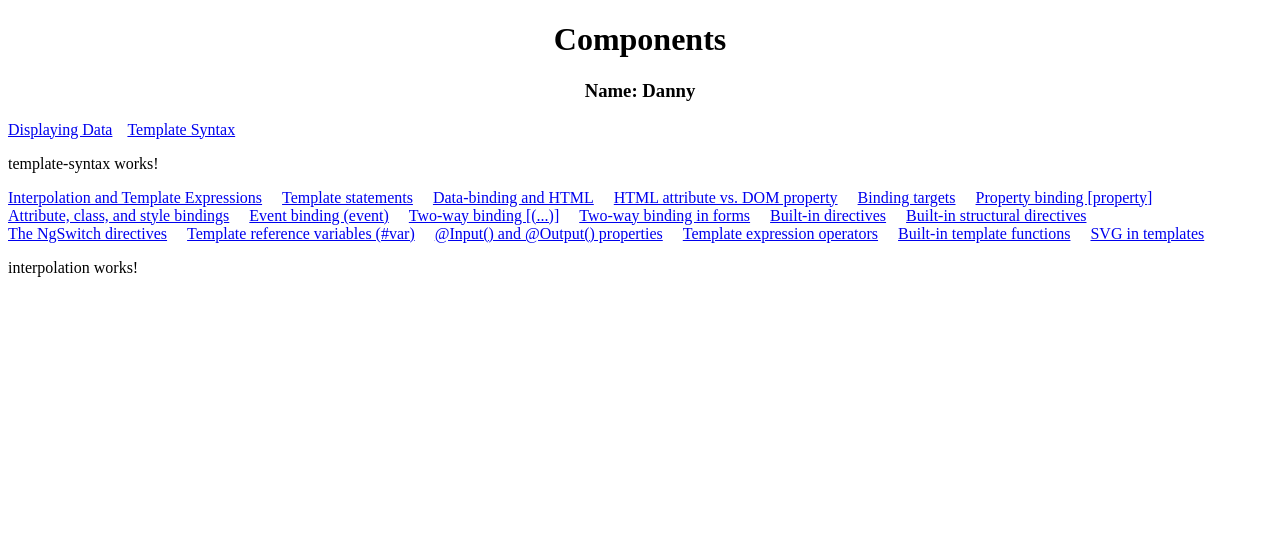
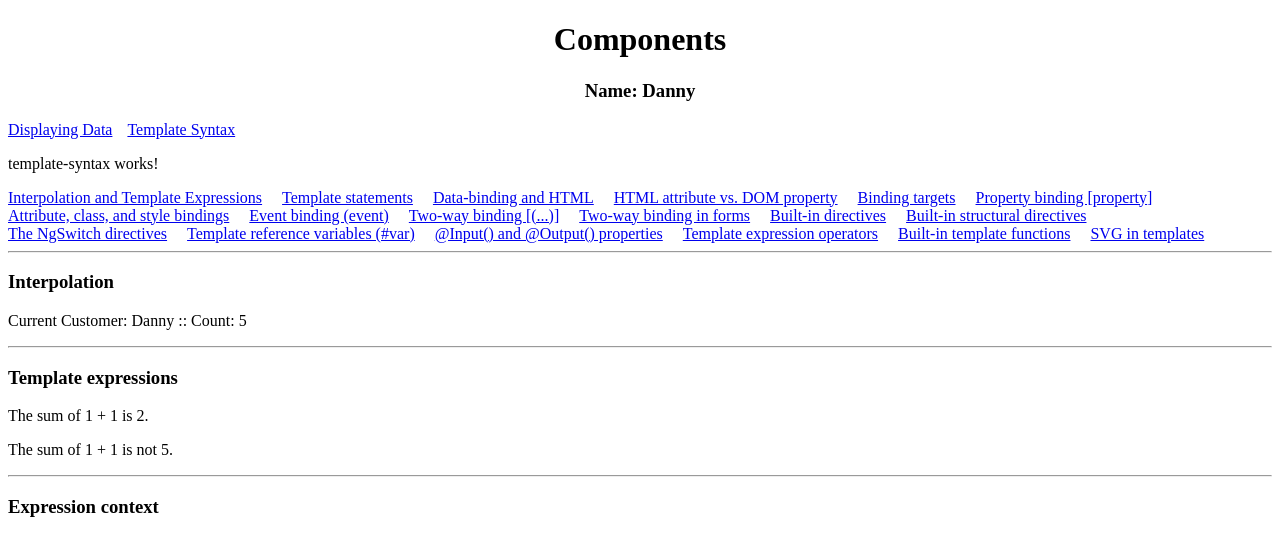
Before and after one commit to duannd/angular2, an Angular app in the folder components/: page /template-syntax/interpolation in a window 1280 px wide. Shown: the top 556 px of the page. Built offline with nearby package versions, Linux system fonts and the light colour scheme.

Commit message:
Add Interpolation section

```diff
--- a/components/src/app/template/interpolation/interpolation.component.html
+++ b/components/src/app/template/interpolation/interpolation.component.html
@@ -1 +1,11 @@
-<p>interpolation works!</p>
+<hr />
+<h3>Interpolation</h3>
+<p>Current Customer: {{currentCustomer}} :: Count: {{ count }}</p>
+
+<hr />
+<h3>Template expressions</h3>
+<p>The sum of 1 + 1 is {{1 + 1}}.</p>
+<p>The sum of 1 + 1 is not {{1 + 1 + getVal()}}.</p>
+
+<hr />
+<h3>Expression context</h3>
--- a/components/src/app/template/interpolation/interpolation.component.ts
+++ b/components/src/app/template/interpolation/interpolation.component.ts
@@ -7,10 +7,22 @@ import {Component, OnInit} from '@angular/core';
 })
 export class InterpolationComponent implements OnInit {
 
+  currentCustomer: string;
+  count: number;
+
   constructor() {
   }
 
   ngOnInit() {
+    this.count = 0;
+    this.currentCustomer = 'Danny';
+    setInterval(() => {
+      this.count++;
+    }, 1000);
+  }
+
+  getVal() {
+    return 3;
   }
 
 }
```
